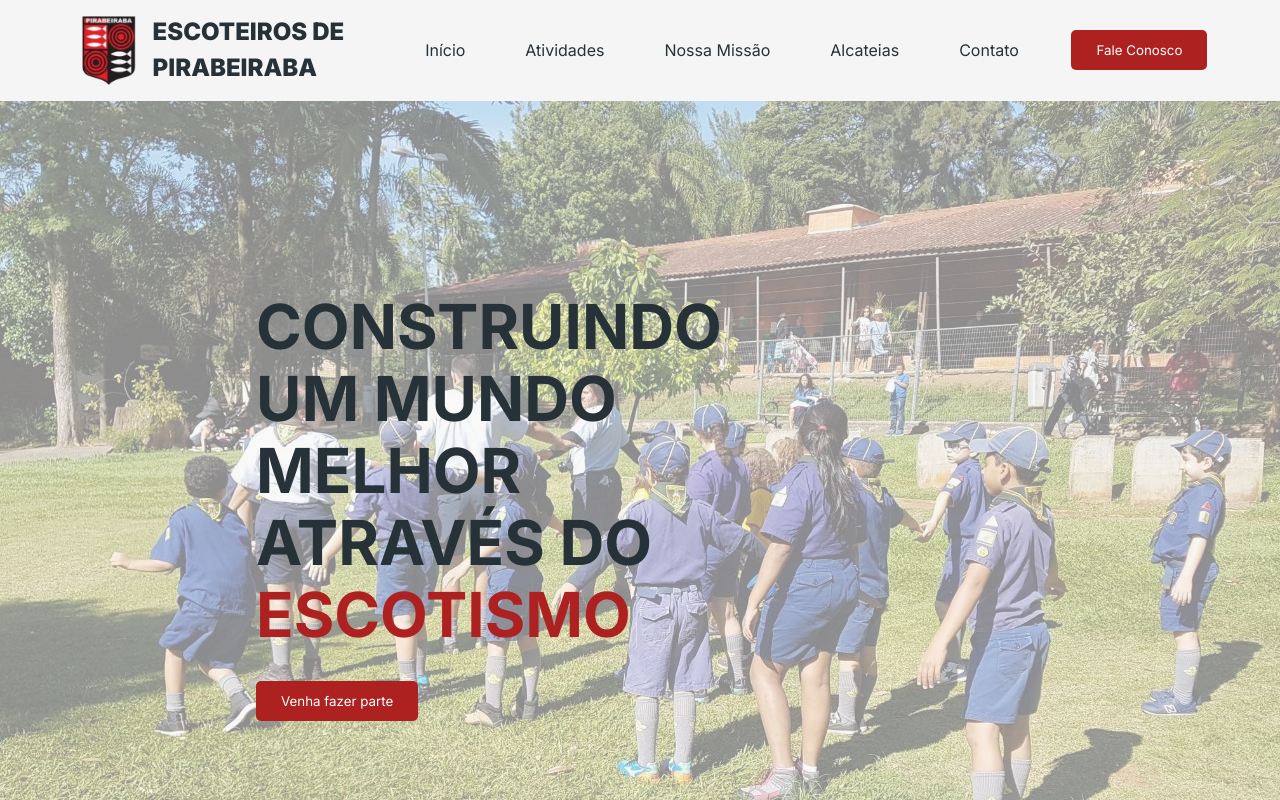
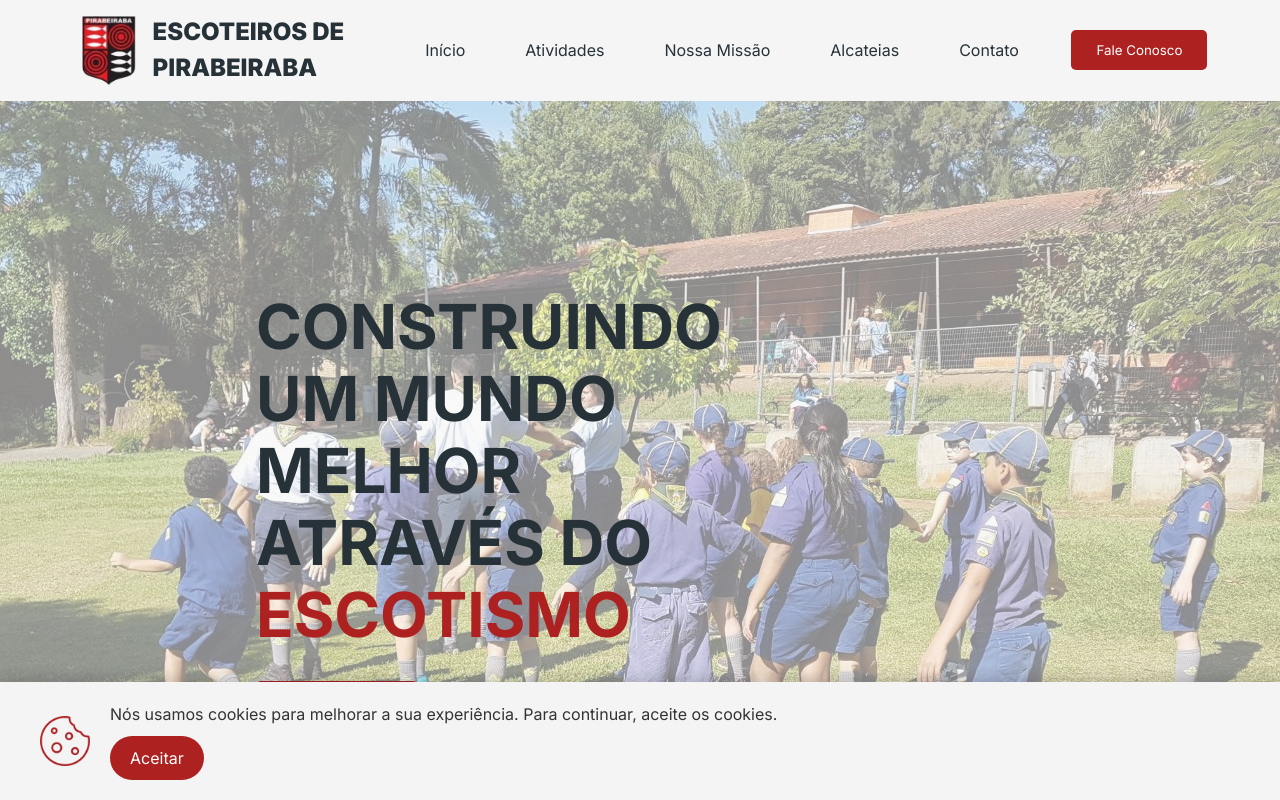
Before and after one commit to matheusmartinsviana/escoteiroPirabeiraba, a React (Vite) app: page / in a window 1280 px wide. Shown: the top 800 px of the page. Built offline with nearby package versions, Linux system fonts and the light colour scheme.

Commit message:
feat: location and cookie consent

```diff
--- /dev/null
+++ b/src/components/General/CookieConsent.jsx
@@ -0,0 +1,39 @@
+import React, { useEffect, useState } from "react";
+import styles from "./styles/CookieConsent.module.css";
+import cookieImg from "../../assets/cookies-da-web.webp";
+
+export default function CookieConsent({ onAccept }) {
+  const [isVisible, setIsVisible] = useState(false);
+
+  useEffect(() => {
+    const cookieConsent = localStorage.getItem("cookieConsent");
+    if (!cookieConsent) {
+      setIsVisible(true);
+    }
+  }, []);
+
+  const handleAccept = () => {
+    localStorage.setItem("cookieConsent", "true");
+    setIsVisible(false);
+    onAccept();
+  };
+
+  return (
+    isVisible && (
+      <div className={`${styles.banner} ${styles.show}`}>
+        <div className={styles.content}>
+          <img src={cookieImg} alt="Cookies" className={styles.cookieImage} />
+          <div className={styles.text}>
+            <p>
+              Nós usamos cookies para melhorar a sua experiência. Para
+              continuar, aceite os cookies.
+            </p>
+            <button onClick={handleAccept} className={styles.button}>
+              Aceitar
+            </button>
+          </div>
+        </div>
+      </div>
+    )
+  );
+}
--- /dev/null
+++ b/src/components/General/styles/CookieConsent.module.css
@@ -0,0 +1,80 @@
+.banner {
+  position: fixed;
+  bottom: 0;
+  left: 0;
+  width: 100%;
+  background-color: #f4f4f4;
+  padding: 20px;
+  box-shadow: 0px -2px 15px rgba(0, 0, 0, 0.1);
+  z-index: 9999;
+  display: flex;
+  justify-content: center;
+  align-items: center;
+  opacity: 0;
+  transform: translateY(100%);
+  transition: opacity 0.5s ease, transform 0.5s ease;
+}
+
+.banner.show {
+  opacity: 1;
+  transform: translateY(0);
+}
+
+.content {
+  display: flex;
+  justify-content: space-between;
+  align-items: center;
+  max-width: 1200px;
+  width: 100%;
+}
+
+.cookieImage {
+  width: 50px;
+  height: 50px;
+  margin-right: 20px;
+  object-fit: cover;
+}
+
+.text {
+  flex: 1;
+  display: flex;
+  flex-direction: column;
+  align-items: flex-start;
+}
+
+.text p {
+  font-size: 16px;
+  color: #333;
+  margin-bottom: 10px;
+  line-height: 1.5;
+}
+
+.button {
+  background-color: var(--brand-main-color);
+  color: white;
+  border: none;
+  padding: 12px 20px;
+  border-radius: 30px;
+  font-size: 16px;
+  cursor: pointer;
+  transition: background-color 0.3s ease;
+}
+
+.button:hover {
+  background-color: var(--brand-main-color-hover);
+}
+
+@media (max-width: 768px) {
+  .content {
+    flex-direction: column;
+    align-items: center;
+  }
+
+  .cookieImage {
+    margin-bottom: 10px;
+  }
+
+  .text p {
+    text-align: center;
+  }
+}
--- /dev/null
+++ b/src/components/Sections/LocationSection.jsx
@@ -0,0 +1,47 @@
+import React, { useState, useEffect } from "react";
+import CookieConsent from "../General/CookieConsent";
+import styles from "./styles/LocationSection.module.css";
+
+export default function LocationSection() {
+  const [cookieAccepted, setCookieAccepted] = useState(false);
+
+  // Check if the cookie consent is already stored in localStorage
+  useEffect(() => {
+    const cookieConsent = localStorage.getItem("cookieConsent");
+    if (cookieConsent === "true") {
+      setCookieAccepted(true);
+    }
+  }, []);
+
+  // Handle acceptance of cookies
+  const handleAcceptCookies = () => {
+    setCookieAccepted(true);
+  };
+
+  return (
+    <>
+      {!cookieAccepted && <CookieConsent onAccept={handleAcceptCookies} />}
+      <div className={styles.locationHeader}>
+        <h1>Nossa Localização</h1>
+        <p>Venha nos visitar! Nossa sede está localizada em</p>
+        {cookieAccepted ? (
+          <iframe
+            src="https://www.google.com/maps/embed?pb=!1m18!1m12!1m3!1d3579.8697324294853!2d-48.91038442380335!3d-26.20091556384165!2m3!1f0!2f0!3f0!3m2!1i1024!2i768!4f13.1!3m3!1m2!1s0x94dea64377b3b3ed%3A0x2a11ab87fc33bdaf!2sR.%20Conselheiro%20Pedreira%2C%201037%20-%20Centro%20(Pirabeiraba)%2C%20Joinville%20-%20SC%2C%2089239-200!5e0!3m2!1spt-BR!2sbr!4v1733095814264!5m2!1spt-BR!2sbr"
+            width="600"
+            height="450"
+            style={{ border: "0" }}
+            allowFullScreen=""
+            loading="lazy"
+            referrerPolicy="no-referrer-when-downgrade"
+          ></iframe>
+        ) : (
+          <div className={styles.mockContainer}>
+            <p>Este é apenas um template do mapa que será exibido.</p>
+            <strong>O mapa aparecerá após aceitar os cookies</strong>
+            <div className={styles.mockMap}>O mapa aparecerá aqui</div>
+          </div>
+        )}
+      </div>
+    </>
+  );
+}
--- /dev/null
+++ b/src/components/Sections/styles/LocationSection.module.css
@@ -0,0 +1,28 @@
+.locationHeader {
+  display: flex;
+  align-items: center;
+  justify-content: center;
+  color: var(--black-font-color);
+  flex-direction: column;
+  padding: 60px 0;
+}
+.locationHeader p {
+  margin-bottom: 30px;
+}
+
+.mockContainer {
+  text-align: center;
+  margin-top: 20px;
+}
+
+.mockMap {
+  width: 600px;
+  height: 450px;
+  background-color: #f0f0f0;
+  color: #777;
+  display: flex;
+  justify-content: center;
+  align-items: center;
+  font-size: 18px;
+  font-weight: bold;
+}
--- a/src/layout/Body.jsx
+++ b/src/layout/Body.jsx
@@ -1,12 +1,14 @@
 import { Outlet } from "react-router-dom";
 import Header from "../components/layout/Header";
 import Footer from "../components/layout/Footer";
+import CookieConsent from "../components/General/CookieConsent";
 
 export default function Body() {
   return (
     <>
       <Header />
       <Outlet />
+      <CookieConsent />
       <Footer />
     </>
   );
--- a/src/pages/Home.jsx
+++ b/src/pages/Home.jsx
@@ -1,6 +1,7 @@
 import BannerSlider from "../components/Sections/BannerSlider";
 import Branches from "../components/Sections/Branches";
 import Contact from "../components/Sections/Contact";
+import LocationSection from "../components/Sections/LocationSection";
 import OurHistory from "../components/Sections/OurHistory";
 import OurMisson from "../components/Sections/ourMission";
 import Projects from "../components/Sections/Projects";
@@ -16,6 +17,7 @@ export default function Home() {
       <Projects />
       <Volunteer />
       <Contact />
+      <LocationSection />
     </>
   );
 }
```
Also changed, not shown: src/assets/cookies-da-web.webp (added).
